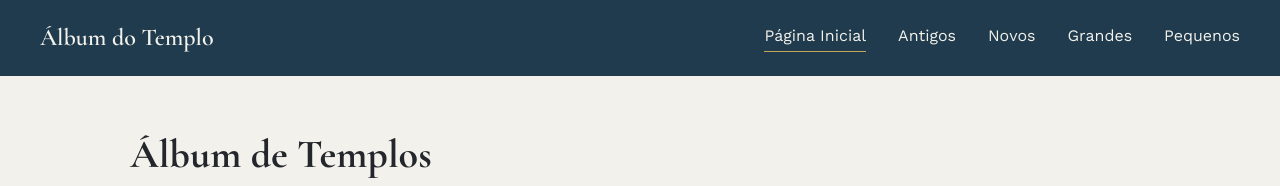
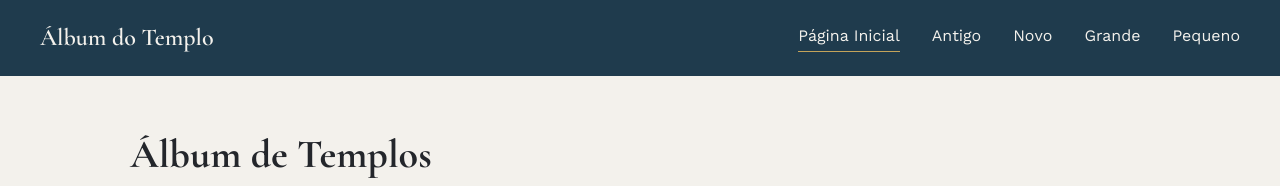
Before and after one commit to Vitorio-Kuroski/wdd131, a plain HTML site: page templos-filtrados.html in a window 1280 px wide. Shown: the top 186 px of the page. Drawn offline with nearby package versions, Linux system fonts and the light colour scheme.

Commit message:
Add files via upload

```diff
--- a/templos-filtrados.html
+++ b/templos-filtrados.html
@@ -29,10 +29,10 @@
         <nav id="site-nav">
             <ul>
                 <li><a href="#" data-filtro="todos">Página Inicial</a></li>
-                <li><a href="#" data-filtro="antigos">Antigos</a></li>
-                <li><a href="#" data-filtro="novos">Novos</a></li>
-                <li><a href="#" data-filtro="grandes">Grandes</a></li>
-                <li><a href="#" data-filtro="pequenos">Pequenos</a></li>
+                <li><a href="#" data-filtro="antigos">Antigo</a></li>
+                <li><a href="#" data-filtro="novos">Novo</a></li>
+                <li><a href="#" data-filtro="grandes">Grande</a></li>
+                <li><a href="#" data-filtro="pequenos">Pequeno</a></li>
             </ul>
         </nav>
     </header>
```
